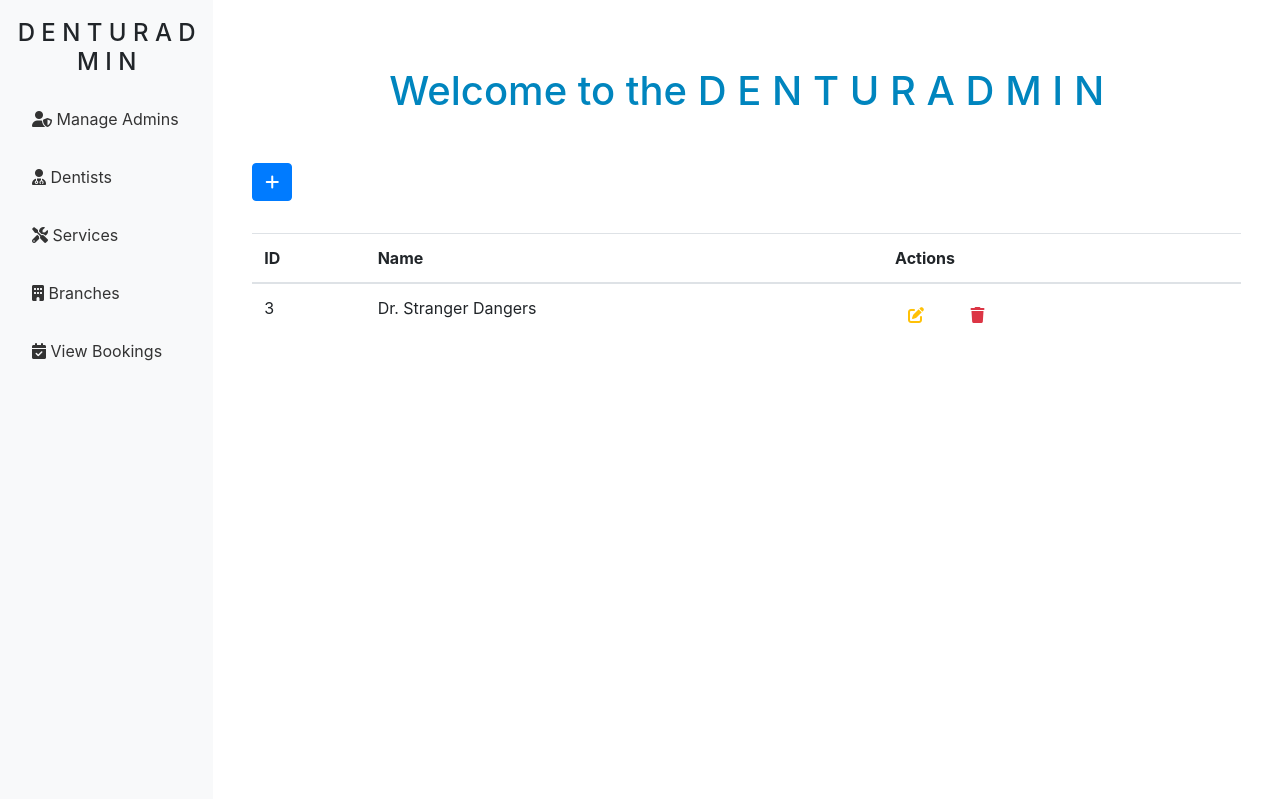
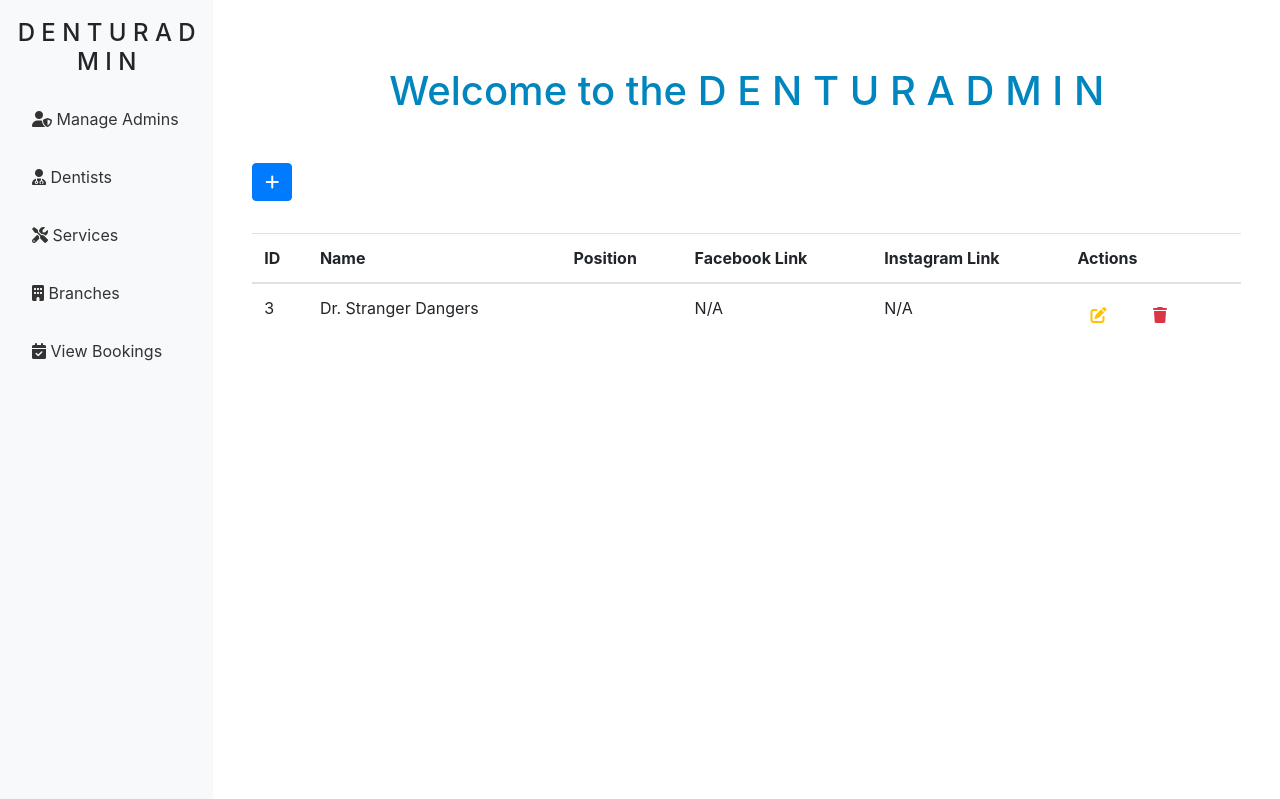
Before and after one commit to Ceeda02/dentura, a PHP site: page /admin/php/frontend/view_dentists.php in a window 1280 px wide. Shown: the part 127-926 px from the top of the page. Run offline with PHP 8.4, Linux system fonts and the light colour scheme; a user stored in the database is signed in; data comes from the database, SQL or seed files in the repository; data that the repository does not hold is empty; some libraries are stand-ins or nearby versions.

Commit message:
update v.4

```diff
--- a/admin/php/frontend/view_dentists.php
+++ b/admin/php/frontend/view_dentists.php
@@ -168,6 +168,9 @@ $conn->close();
         <tr>
             <th>ID</th>
             <th>Name</th>
+            <th>Position</th>
+            <th>Facebook Link</th> <!-- New Facebook Column -->
+            <th>Instagram Link</th> <!-- New Instagram Column -->
             <th>Actions</th>
         </tr>
     </thead>
@@ -177,8 +180,23 @@ $conn->close();
                 <tr>
                     <td><?php echo htmlspecialchars($dentist['id']); ?></td>
                     <td><?php echo htmlspecialchars($dentist['name']); ?></td>
+                    <td><?php echo htmlspecialchars($dentist['position']); ?></td>
                     <td>
-                            <button class="btn text-warning mr-3" onclick="editDentist(<?php echo $dentist['id']; ?>, '<?php echo htmlspecialchars($dentist['name']); ?>')">
+                        <?php if (!empty($dentist['fb_link'])): ?>
+                            <a href="<?php echo htmlspecialchars($dentist['fb_link']); ?>" target="_blank">Facebook Profile</a>
+                        <?php else: ?>
+                            N/A
+                        <?php endif; ?>
+                    </td>
+                    <td>
+                        <?php if (!empty($dentist['ig_link'])): ?>
+                            <a href="<?php echo htmlspecialchars($dentist['ig_link']); ?>" target="_blank">Instagram Profile</a>
+                        <?php else: ?>
+                            N/A
+                        <?php endif; ?>
+                    </td>
+                    <td>
+                        <button class="btn text-warning mr-3" onclick="editDentist(<?php echo $dentist['id']; ?>, '<?php echo htmlspecialchars($dentist['name']); ?>', '<?php echo htmlspecialchars($dentist['position']); ?>', '<?php echo htmlspecialchars($dentist['fb_link'] ?? ''); ?>', '<?php echo htmlspecialchars($dentist['ig_link'] ?? ''); ?>')">
                             <i class="fas fa-edit"></i>
                         </button>
                         <button class="btn text-danger" onclick="deleteDentist(<?php echo $dentist['id']; ?>)">
@@ -189,44 +207,17 @@ $conn->close();
             <?php endforeach; ?>
         <?php else : ?>
             <tr>
-                    <td colspan="4" class="text-center">No dentists available.</td>
+                <td colspan="6" class="text-center">No dentists available.</td>
             </tr>
         <?php endif; ?>
     </tbody>
 </table>
+
+
+
 </div>
 
 
-
-<!-- Modal for Adding Dentist -->
-<div class="modal fade" id="addDentistModal" tabindex="-1" role="dialog" aria-labelledby="addDentistModalLabel" aria-hidden="true">
-    <div class="modal-dialog" role="document">
-        <div class="modal-content">
-            <div class="modal-header">
-                <h5 class="modal-title" id="addDentistModalLabel">Add Dentist</h5>
-                <button type="button" class="close" data-dismiss="modal" aria-label="Close">
-                    <span aria-hidden="true">&times;</span>
-                </button>
-            </div>
-            <form action="../manage-dentists.php" method="POST" enctype="multipart/form-data">
-                <div class="modal-body">
-                    <div class="form-group">
-                        <label for="dentistName">Name</label>
-                        <input type="text" class="form-control" id="dentistName" name="name" required>
-                    </div>
-                    <div class="form-group">
-                        <label for="dentistPhoto">Photo</label>
-                        <input type="file" class="form-control" id="dentistPhoto" name="photo" accept="image/*" required>
-                    </div>
-                </div>
-                <div class="modal-footer">
-                    <button type="button" class="btn btn-secondary" data-dismiss="modal">Close</button>
-                    <button type="submit" class="btn btn-primary" name="action" value="add">Add Dentist</button>
-                </div>
-            </form>
-        </div>
-    </div>
-</div>
 
 
 
@@ -253,8 +244,27 @@ $conn->close();
                         <input type="text" class="form-control" id="dentistName" name="name" required>
                     </div>
                     <div class="form-group">
+                        <label for="dentistPosition">Position</label>
+                        <select class="form-control" id="dentistPosition" name="position" required>
+                            <option value="General Dentist">General Dentist</option>
+                            <option value="Dental Hygienist">Dental Hygienist</option>
+                            <option value="Orthodontist">Orthodontist</option>
+                            <option value="Endodontist">Endodontist</option>
+                            <option value="Pediatric Dentist">Pediatric Dentist</option>
+                            <option value="Oral Surgeon">Oral Surgeon</option>
+                        </select>
+                    </div>
+                    <div class="form-group">
                         <label for="dentistPhoto">Photo</label>
                         <input type="file" class="form-control" id="dentistPhoto" name="photo" accept="image/*" required>
+                    </div>
+                    <div class="form-group">
+                        <label for="fbLink">Facebook Link</label>
+                        <input type="url" class="form-control" id="fbLink" name="fb_link" placeholder="https://facebook.com/yourprofile">
+                    </div>
+                    <div class="form-group">
+                        <label for="igLink">Instagram Link</label>
+                        <input type="url" class="form-control" id="igLink" name="ig_link" placeholder="https://instagram.com/yourprofile">
                     </div>
                 </div>
                 <div class="modal-footer">
@@ -265,6 +275,9 @@ $conn->close();
         </div>
     </div>
 </div>
+
+
+
 
 <!-- Modal for Editing Dentist -->
 <div class="modal fade" id="editDentistModal" tabindex="-1" role="dialog" aria-labelledby="editDentistModalLabel" aria-hidden="true">
@@ -287,10 +300,35 @@ $conn->close();
                         <input type="text" class="form-control" id="editDentistName" name="name" required>
                     </div>
 
+                    <!-- Dentist Position -->
+                    <div class="form-group">
+                        <label for="editDentistPosition">Position</label>
+                        <select class="form-control" id="editDentistPosition" name="position" required>
+                            <option value="General Dentist">General Dentist</option>
+                            <option value="Dental Hygienist">Dental Hygienist</option>
+                            <option value="Orthodontist">Orthodontist</option>
+                            <option value="Endodontist">Endodontist</option>
+                            <option value="Pediatric Dentist">Pediatric Dentist</option>
+                            <option value="Oral Surgeon">Oral Surgeon</option>
+                        </select>
+                    </div>
+
                     <!-- Dentist Photo -->
                     <div class="form-group">
                         <label for="editDentistPhoto">Photo</label>
                         <input type="file" class="form-control" id="editDentistPhoto" name="photo" accept="image/*">
+                    </div>
+
+                    <!-- Facebook Link -->
+                    <div class="form-group">
+                        <label for="editFbLink">Facebook Link</label>
+                        <input type="url" class="form-control" id="editFbLink" name="fb_link" placeholder="https://facebook.com/yourprofile">
+                    </div>
+
+                    <!-- Instagram Link -->
+                    <div class="form-group">
+                        <label for="editIgLink">Instagram Link</label>
+                        <input type="url" class="form-control" id="editIgLink" name="ig_link" placeholder="https://instagram.com/yourprofile">
                     </div>
                 </div>
                 <div class="modal-footer">
@@ -301,6 +339,7 @@ $conn->close();
         </div>
     </div>
 </div>
+
 
 
 
@@ -353,12 +392,15 @@ $conn->close();
 
 <!-- JavaScript Functions for Edit and Delete -->
 <script>
-    function editDentist(id, name) {
-        // Populate the modal with the current dentist information
+    function editDentist(id, name, position, fbLink = '', igLink = '') {
     document.getElementById('editDentistId').value = id;
     document.getElementById('editDentistName').value = name;
+    document.getElementById('editDentistPosition').value = position;
+    document.getElementById('editFbLink').value = fbLink;
+    document.getElementById('editIgLink').value = igLink;
     $('#editDentistModal').modal('show');
 }
+
 
     function deleteDentist(id) {
         if (confirm('Are you sure you want to delete this dentist?')) {
--- a/admin/php/manage-dentists.php
+++ b/admin/php/manage-dentists.php
@@ -28,12 +28,15 @@ if ($_SERVER['REQUEST_METHOD'] == 'POST') {
     if (isset($_POST['action'])) {
         switch ($_POST['action']) {
             case 'add':
-                // Logic to add a new dentist with a photo
+                // Logic to add a new dentist with name, position, photo, and social links
                 $name = $_POST['name'];
+                $position = $_POST['position'];
+                $fb_link = $_POST['fb_link'];
+                $ig_link = $_POST['ig_link'];
 
                 // Handle the image upload
                 $photo = $_FILES['photo'];
-                $target_dir = "uploads/"; // Ensure this directory exists and is writable
+                $target_dir = "uploads/";
                 $target_file = $target_dir . basename($photo['name']);
                 $uploadOk = 1;
                 $imageFileType = strtolower(pathinfo($target_file, PATHINFO_EXTENSION));
@@ -61,9 +64,9 @@ if ($_SERVER['REQUEST_METHOD'] == 'POST') {
                 // If the image passes all checks, proceed with the upload and database insertion
                 if ($uploadOk === 1) {
                     if (move_uploaded_file($photo['tmp_name'], $target_file)) {
-                        // Prepare the insert statement with the image path
-                        $stmt = $conn->prepare("INSERT INTO dentists (name, photo) VALUES (?, ?)");
-                        $stmt->bind_param("ss", $name, $target_file);
+                        // Insert name, photo, position, and links into the database
+                        $stmt = $conn->prepare("INSERT INTO dentists (name, photo, position, fb_link, ig_link) VALUES (?, ?, ?, ?, ?)");
+                        $stmt->bind_param("sssss", $name, $target_file, $position, $fb_link, $ig_link);
 
                         if ($stmt->execute()) {
                             $_SESSION['message'] = "Dentist added successfully.";
@@ -79,9 +82,12 @@ if ($_SERVER['REQUEST_METHOD'] == 'POST') {
                 break;
 
             case 'update':
-                // Logic to update an existing dentist's name and photo if provided
+                // Logic to update an existing dentist's info including links
                 $id = $_POST['id'];
                 $name = $_POST['name'];
+                $position = $_POST['position'];
+                $fb_link = $_POST['fb_link'];
+                $ig_link = $_POST['ig_link'];
                 $photoPath = null;
 
                 // Handle the image update if a new file is uploaded
@@ -101,13 +107,13 @@ if ($_SERVER['REQUEST_METHOD'] == 'POST') {
                     }
                 }
 
-                // Update the database with the new name and optional photo path
+                // Update the database with name, position, links, and optional photo path
                 if ($photoPath) {
-                    $stmt = $conn->prepare("UPDATE dentists SET name = ?, photo = ? WHERE id = ?");
-                    $stmt->bind_param("ssi", $name, $photoPath, $id);
+                    $stmt = $conn->prepare("UPDATE dentists SET name = ?, photo = ?, position = ?, fb_link = ?, ig_link = ? WHERE id = ?");
+                    $stmt->bind_param("sssssi", $name, $photoPath, $position, $fb_link, $ig_link, $id);
                 } else {
-                    $stmt = $conn->prepare("UPDATE dentists SET name = ? WHERE id = ?");
-                    $stmt->bind_param("si", $name, $id);
+                    $stmt = $conn->prepare("UPDATE dentists SET name = ?, position = ?, fb_link = ?, ig_link = ? WHERE id = ?");
+                    $stmt->bind_param("ssssi", $name, $position, $fb_link, $ig_link, $id);
                 }
 
                 if ($stmt->execute()) {
@@ -138,7 +144,7 @@ if ($_SERVER['REQUEST_METHOD'] == 'POST') {
     }
 }
 
-// Fetch dentists for display, including their photos
+// Fetch dentists for display, including their photos, positions, and links
 $result = $conn->query("SELECT * FROM dentists");
 $dentists = [];
 if ($result->num_rows > 0) {
```
Also changed, not shown: css/team.css (+6 -5 lines), php/team.php (+8 -5 lines), admin/php/uploads/pfp-photoaidcom-cropped.jpg (added), admin/php/uploads/pfp.jpg (added). Lines whose indentation alone changed are shown as unchanged.
